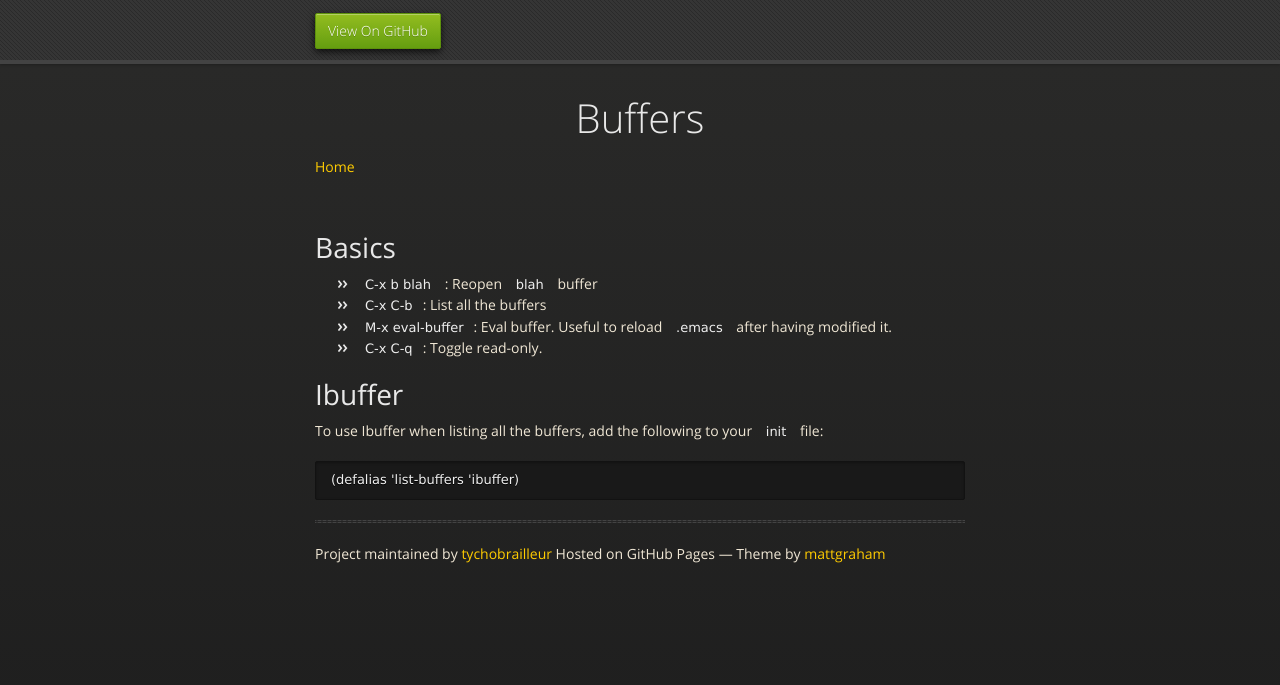
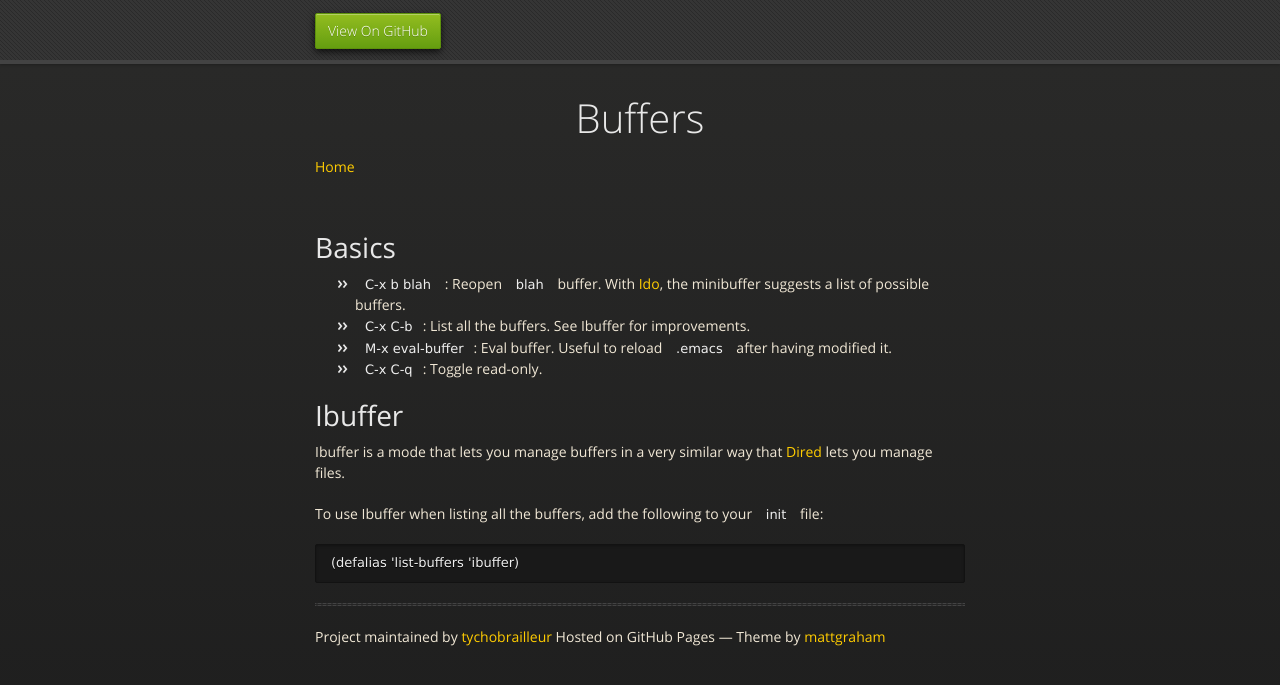
Before and after one commit to tychobrailleur/tychobrailleur.github.io, a Jekyll site: the page built from buffer.md, in a window 1280 px wide. Shown: the top 685 px of the page. Built offline with Jekyll 4.4.1, drawn with Linux system fonts in a browser that asks for light colours; nearby versions of some CDN libraries.

Commit message:
Add some details about Ibuffer.

```diff
--- a/buffer.md
+++ b/buffer.md
@@ -5,13 +5,15 @@ layout: default
 
 # Basics
 
-- `C-x b blah` : Reopen `blah` buffer
-- `C-x C-b`: List all the buffers
+- `C-x b blah` : Reopen `blah` buffer.  With [Ido](packages/ido.html), the minibuffer suggests a list of possible buffers.
+- `C-x C-b`: List all the buffers.  See Ibuffer for improvements.
 - `M-x eval-buffer`: Eval buffer. Useful to reload `.emacs` after having modified it.
 - `C-x C-q`: Toggle read-only.
 
 # Ibuffer
 
+Ibuffer is a mode that lets you manage buffers in a very similar way that [Dired](packages/dired.html) lets you manage files.
+
 To use Ibuffer when listing all the buffers, add the following to your `init` file:
 
     (defalias 'list-buffers 'ibuffer)
```
Also changed, not shown: search.md (+9 -0 lines).
